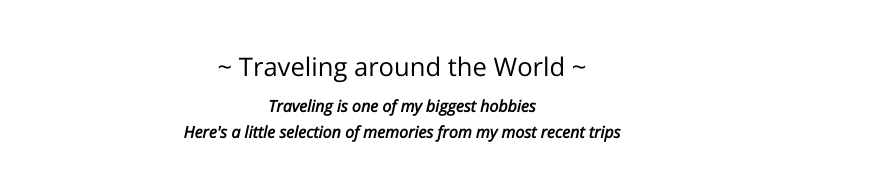
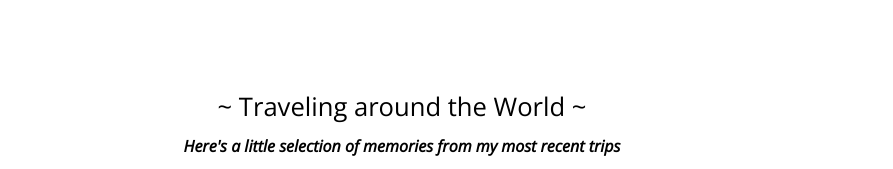
Before and after one commit to cecilefortuny/cecilefortuny.github.io, a plain HTML site: page aboutme.html in a window 1280 px wide. Shown: the part 692-861 px from the top of the page, without its empty margins (238-1131 px from the left). Drawn offline with nearby package versions, Linux system fonts and the light colour scheme.

Commit message:
text-edit

```diff
--- a/aboutme.html
+++ b/aboutme.html
@@ -106,7 +106,7 @@
                   <p>~    Traveling around the World    ~</p>
               </div>
             <div class="subtitle">
-                <h4><p><em> Traveling is one of my biggest hobbies <br> Here's a little selection of memories from my most recent trips</em></p></h4>
+                <h4><p><em>Here's a little selection of memories from my most recent trips</em></p></h4>
               </div>
 
               <div class="gallery">
--- a/assets/css/aboutme.css
+++ b/assets/css/aboutme.css
@@ -298,7 +298,8 @@ padding-right: 171px;
 #mytrip {
 	    width: 55%;
 	    margin: auto;
-	    margin-bottom: 70px;;
+	    margin-bottom: 70px;
+			padding: 40px;
 }
 
 .title {
```
